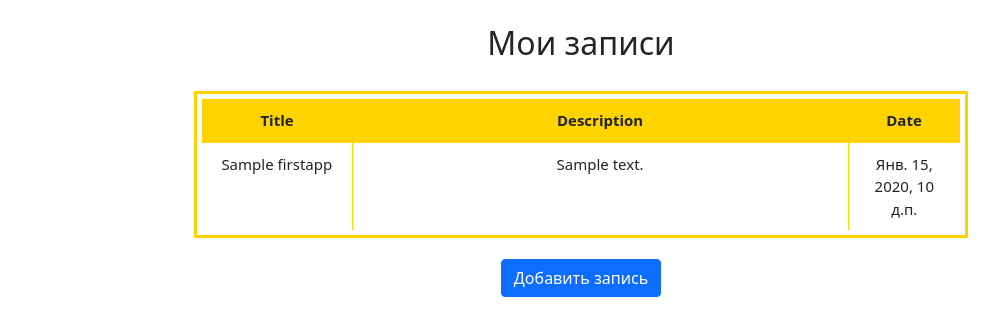
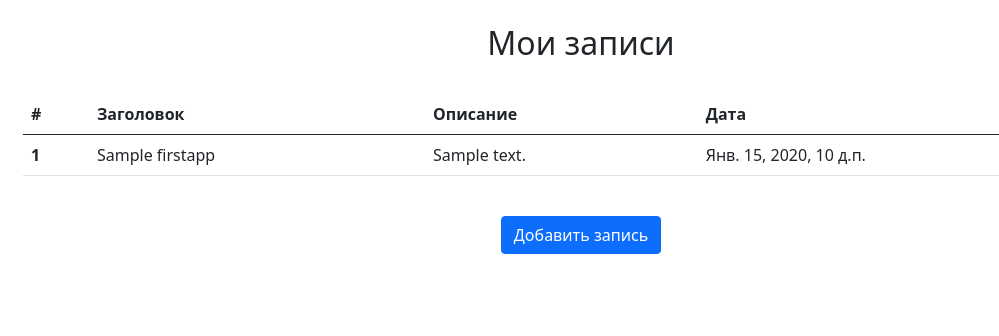
Before and after one commit to blightn/hello-world, a Django app: page /list/ in a window 1280 px wide. Shown: the top 336 px of the page, without its empty margins (59-1058 px from the left). Run offline with Django 3.2, Linux system fonts and the light colour scheme; tables that the repository leaves empty hold one stand-in row (values such as "Sample post").

Commit message:
bootstrap

```diff
--- a/mytest/static/css/style.css
+++ /dev/null
@@ -1,55 +0,0 @@
-.table {
-	width: 60%;
-	margin-bottom: 20px;
-	border: 5px solid #fff;
-	border-top: 5px solid #fff;
-	border-bottom: 5px solid #fff;
-	border-collapse: collapse;
-	outline: 3px solid #ffd300;
-	font-size: 15px;
-	background: #fff!important;
-    margin: auto;
-	table-layout: fixed;
-}
-.table th {
-	font-weight: bold;
-	padding: 10px 15px;
-	background: #ffd300;
-	border: none;
-	text-align: center;
-	font-size: 15px;
-	border-top: 3px solid #fff;
-	border-bottom: 0px solid #ffd300;
-}
-.table td {
-	padding: 10px 15px;
-	border: none;
-	border-top: 1px solid #ffd300;
-	border-bottom: 1px solid #ffd300;
-	font-size: 15px;
-    text-align: center;
-    border-left: 1px solid #ffd300;
-	border-right: 1px solid #ffd300;
-}
-.table thead tr th:first-child, .table tbody tr td:first-child {
-
-	border-left: none;
-
-}
-.table thead tr th:last-child, .table tbody tr td:last-child {
-
-	border-right: none;
-
-}
-thead th:nth-child(1) {
-	width: 20%;
-}
-thead th:nth-child(2) {
-	width: 65%;
-}
-thead th:nth-child(3) {
-	width: 15%;
-}
-.table tbody tr:nth-child(even){
-	background: #f8f8f8!important;
-}
--- a/mytest/templates/firstapp/list.html
+++ b/mytest/templates/firstapp/list.html
@@ -1,22 +1,25 @@
 {% extends 'firstapp/main.html' %}
 
 {% block main_data %}
+<div class="container">
     <br>
 	<h2 align="center">Мои записи</h2>
     <br>
 	{% if point %}
-        <table class="table">
+        <table class="table table-hover">
             <thead>
                 <tr>
-                    <th>Title</th>
-                    <th>Description</th>
-                    <th>Date</th>
+                    <th scope="col">#</th>
+                    <th scope="col">Заголовок</th>
+                    <th scope="col">Описание</th>
+                    <th scope="col">Дата</th>
                 </tr>
             </thead>
             <tbody>
                 {% for zapis in point %}
                     <tr>
-                        <td>{{zapis.str}}</td>
+                        <th scope="row">{{zapis.id}}</th>
+                        <td>{{zapis.title}}</td>
                         <td>{{zapis.description}}</td>
                         <td>{{zapis.date}}</td>
                     </tr>
@@ -30,4 +33,5 @@
     <div align="center">
         <button class="btn btn-primary" onclick="window.location='../create';">Добавить запись</button>
     </div>
+</div>
 {% endblock %}
```
Also changed, not shown: mytest/templates/firstapp/operations.html (+19 -1 lines).
